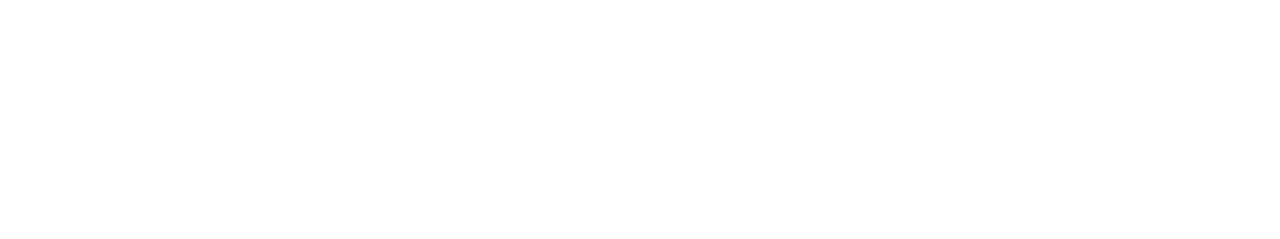
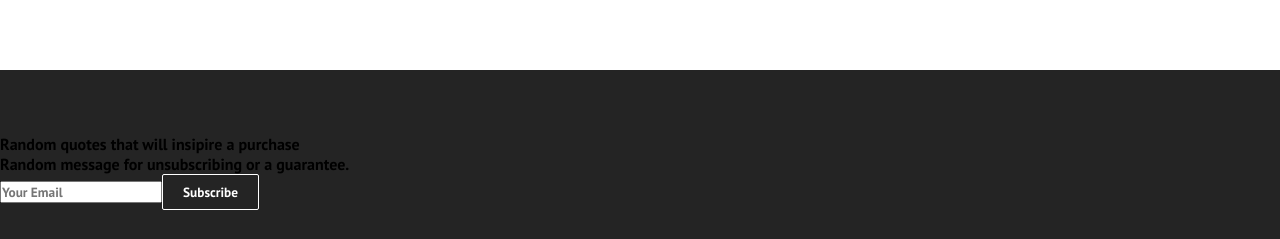
Before and after one commit to Ace-86/project1, a React (Create React App) app: page / in a window 1280 px wide. Shown: the part 1751-1990 px from the top of the page. Before the commit the page ends 1821 px from the top, so only its background shows below. Built offline with nearby package versions, Linux system fonts and the light colour scheme.

Commit message:
footer added

```diff
--- a/src/components/pages/Home.js
+++ b/src/components/pages/Home.js
@@ -2,12 +2,14 @@
  import '../../App.css';
  import HeroSection from '../HeroSection';
  import Cards from '../Cards';
+import Footer from '../Footer';
 
  function Home() {
     return (
         <>
             <HeroSection />
             <Cards />
+            <Footer />
         </>
     )
  };
```
